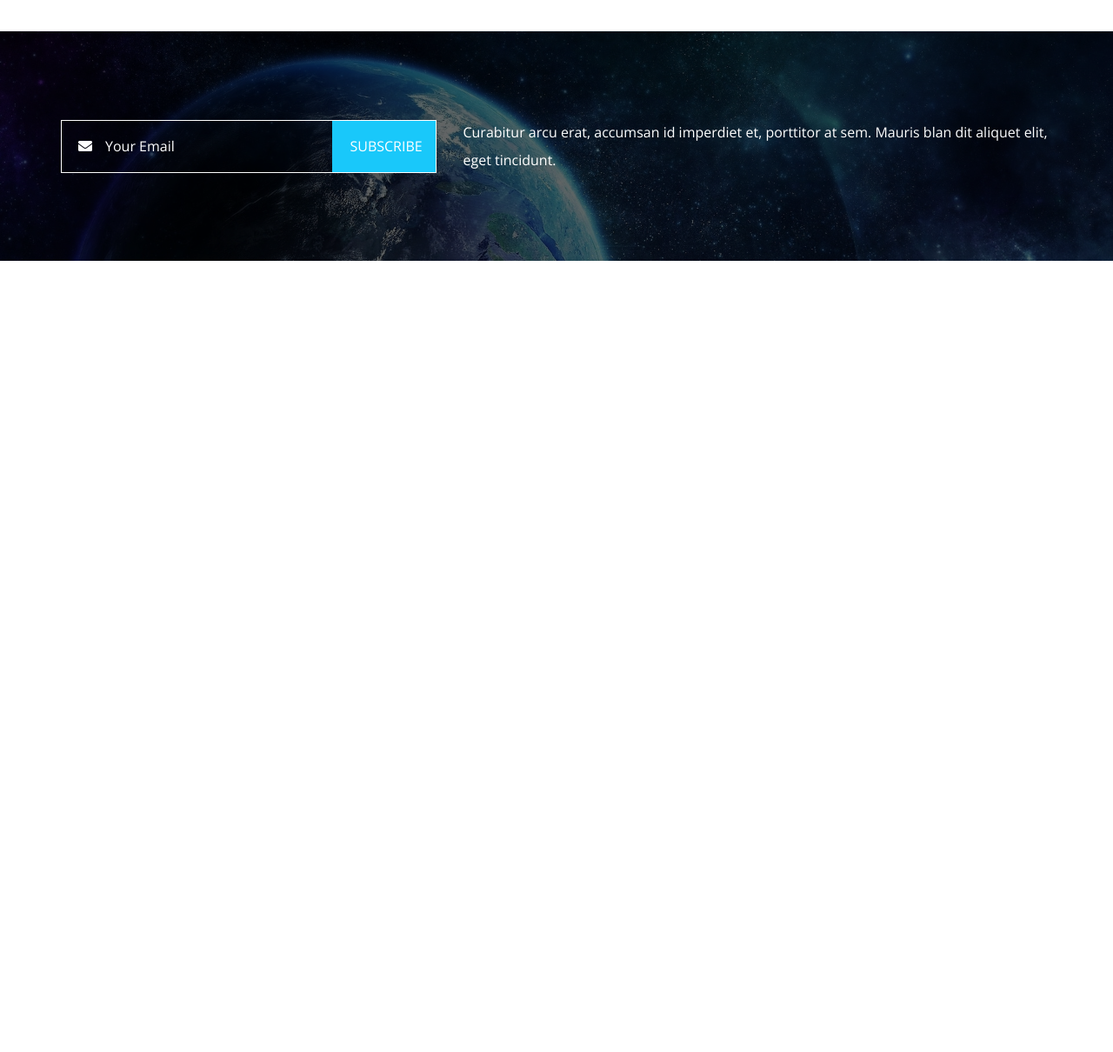
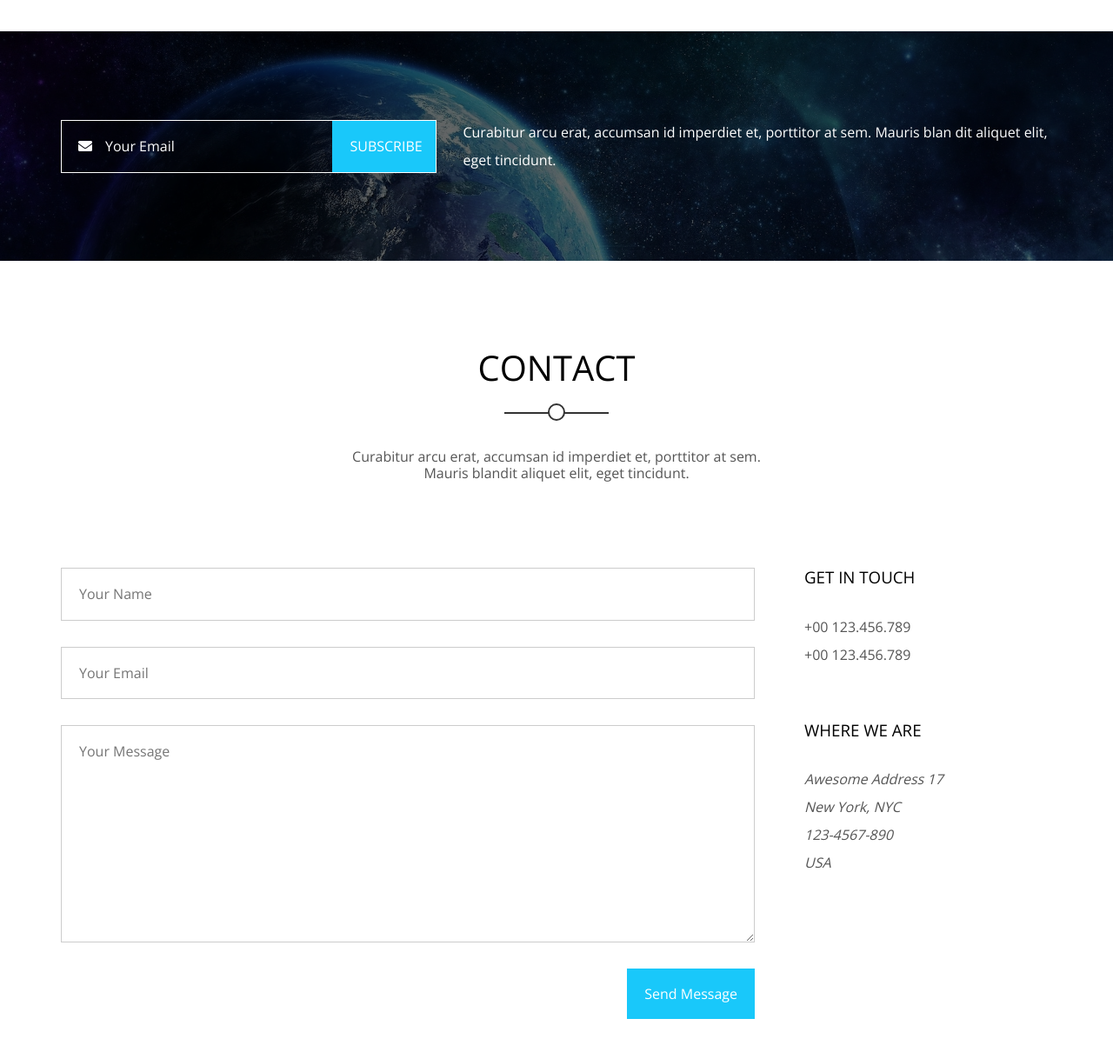
Before and after one commit to abdel-rahmandev/Kasper-Template-Two, a plain HTML site: page index.html in a window 1280 px wide. Shown: the part 7238-8448 px from the top of the page at 87% size. Before the commit the page ends 7538 px from the top, so only its background shows below. Drawn offline with nearby package versions, Linux system fonts and the light colour scheme.

Commit message:
Create Contact Section

```diff
--- a/css/main.css
+++ b/css/main.css
@@ -927,3 +927,69 @@ line-height: 2;
     }
 }
 /* End Subscribe */
+/* Start Contact */
+.contact {
+    padding: var(--sec-pad) 0;
+}
+.contact .contact-content {
+    display: flex;
+    justify-content: space-between;
+}
+.contact .contact-content form {
+    flex-basis: 70%;
+}
+.contact .contact-content form .main-input {
+    display: block;
+    padding: 20px;
+    margin-bottom: 30px;
+    width: 100%;
+    border: 1px solid #ccc;
+}
+.contact .contact-content form .main-input:focus {
+    outline: none;
+}
+.contact .contact-content form textarea.main-input {
+    height: 250px;
+}
+.contact .contact-content form input[type="submit"] {
+    display: flex;
+    margin-left: auto;
+    background-color: var(--main-color);
+    color: #fff;
+    padding: 20px;
+    border: none;
+    cursor: pointer;
+}
+.contact .contact-content .info {
+    flex-basis: 25%;
+}
+.contact .contact-content .info h3 {
+    font-weight: normal;
+    text-transform: uppercase;
+    margin-bottom: 30px;
+}
+.contact .contact-content .info .phone {
+    color: #555;
+    line-height: 2;
+    display: block;
+}
+.contact .contact-content .info h3:nth-of-type(2) {
+    margin-top: 60px;
+}
+.contact .contact-content .info address {
+    color: #555;
+    line-height: 2;
+}
+@media (max-width: 767px) {
+    .contact .contact-content {
+        flex-direction: column;
+    }
+    .contact .contact-content .info {
+        order: -1;
+        text-align: center;
+    }
+    .contact .contact-content .info address {
+        margin-bottom: 30px;
+    }
+}
+/* End Contact */
--- a/index.html
+++ b/index.html
@@ -418,6 +418,38 @@
         </div>
     </section>
     <!-- End Subscribe -->
+    <!-- Start Contact -->
+    <section class="contact" id="contact">
+        <div class="container">
+            <div class="main-heading">
+                <h2>Contact</h2>
+                <p>Curabitur arcu erat, accumsan id imperdiet et, porttitor at sem. Mauris blandit aliquet elit, eget
+                    tincidunt.
+                </p>
+            </div>
+            <div class="contact-content">
+                <form>
+                    <input type="text" class="main-input" name="name" placeholder="Your Name">
+                    <input type="email" class="main-input" name="email" placeholder="Your Email">
+                    <textarea class="main-input" name="message" placeholder="Your Message"></textarea>
+                    <input type="submit" value="Send Message">
+                </form>
+                <div class="info">
+                    <h3>Get in touch</h3>
+                    <span class="phone">+00 123.456.789</span>
+                    <span class="phone">+00 123.456.789</span>
+                    <h3>Where we are</h3>
+                    <address>
+                        Awesome Address 17<br />
+                        New York, NYC<br />
+                        123-4567-890<br />
+                        USA
+                    </address>
+                </div>
+            </div>
+        </div>
+    </section>
+    <!-- End Contact -->
 </body>
 
 </html>
```
